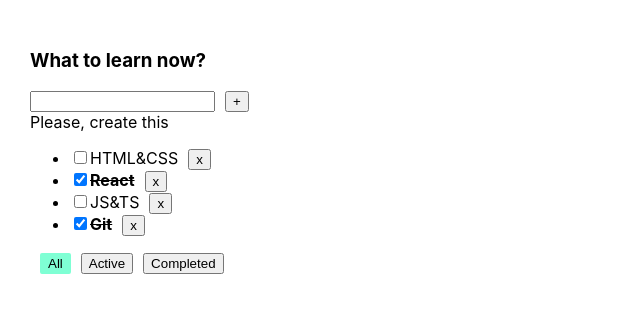
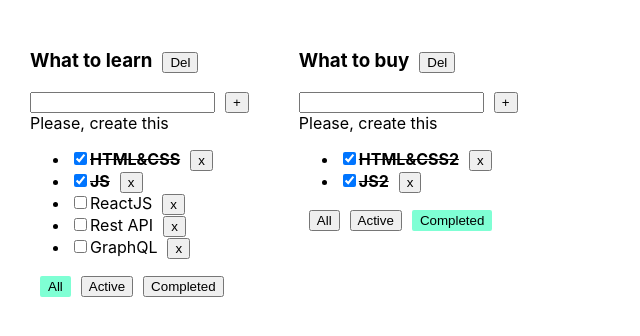
Before and after one commit to ErokhinHeorhii/TodoList, a React (Create React App) app: page / in a window 1280 px wide. Shown: the top 336 px of the page, without its empty margins (0-640 px from the left). Built offline with nearby package versions, Linux system fonts and the light colour scheme.

Commit message:
add: feat 5 lesson todoList(create  two independence todoList)

```diff
--- a/src/App.css
+++ b/src/App.css
@@ -14,7 +14,6 @@
 
 .btn-active{
   background-color: aquamarine;
-  transform:rotate3d() ;
  border: 2px solid aquamarine;
  border-radius: 2px;
 }
--- a/src/App.tsx
+++ b/src/App.tsx
@@ -1,7 +1,7 @@
 import React, { useState } from 'react';
 import { v1 } from 'uuid';
 import './App.css';
-import TodoList, { TaskType } from './TodoList';
+import TodoList, { TodoListType } from './TodoList';
 
 export type taskFilterType = "all" | "active" | "completed";
 
@@ -18,65 +18,101 @@ function App() {
     // U ++!-пропорционально сложности обьекта (сколько свойств столько и функций внесения изменений)
     // D +
 
-    const TodoListTitle = "What to learn now? "
+    let todolistID1 = v1();
+    let todolistID2 = v1();
 
-    let [task, setTask] = useState<Array<TaskType>>(
-        [
-            { id: v1(), title: "HTML&CSS", isDone: false },
-            { id: v1(), title: "React", isDone: true },
-            { id: v1(), title: "JS&TS", isDone: false },
-            { id: v1(), title: "Git", isDone: true },
+    let [todolists, setTodolists] = useState<Array<TodoListType>>([
+        { id: todolistID1, title: 'What to learn', filter: 'all' },
+        { id: todolistID2, title: 'What to buy', filter: 'completed' },
+    ])
+
+    let [tasks, setTasks] = useState({
+        [todolistID1]: [
+            { id: v1(), title: "HTML&CSS", isDone: true },
+            { id: v1(), title: "JS", isDone: true },
+            { id: v1(), title: "ReactJS", isDone: false },
+            { id: v1(), title: "Rest API", isDone: false },
+            { id: v1(), title: "GraphQL", isDone: false },
+        ],
+        [todolistID2]: [
+            { id: v1(), title: "HTML&CSS2", isDone: true },
+            { id: v1(), title: "JS2", isDone: true },
+            { id: v1(), title: "ReactJS2", isDone: false },
+            { id: v1(), title: "Rest API2", isDone: false },
+            { id: v1(), title: "GraphQL2", isDone: false },
         ]
-    )
+    });
 
-    const removeTask = (taskId: string) => {
-        task = task.filter(item => item.id !== taskId)
-        setTask(task)
+    const deleteTodoList = (todolistID: string) => {
+        setTodolists(todolists.filter(item => item.id !== todolistID))
+        console.log("before t", tasks)
+
+        delete tasks[todolistID]
+        console.log("after t", tasks)
+
+    }
+
+    const removeTask = (todoListId: string, taskId: string) => {
+        // task = task.filter(item => item.id !== taskId)
+        // setTask(task)
         //  setTask работает асинхронно
+        setTasks({ ...tasks, [todoListId]: tasks[todoListId].filter(item => item.id !== taskId) })
+
     }
     // ///////////////////////////////////
-    const [filter, filterTask] = useState<taskFilterType>("all")
-
-    function setFiltertask() {
-        let taskForFilter = task;
-        if (filter === "active") {
-            return taskForFilter = task.filter(item => item.isDone === false)
+    const changeTask = (todoListID: string, buttonName: taskFilterType) => {
+        // filterTask(buttonName)
+        let todoList = todolists.find(item => item.id === todoListID)
+        if (todoList) {
+            todoList.filter = buttonName
+            setTodolists([...todolists])
         }
-        if (filter === "completed") {
-            return taskForFilter = task.filter(item => item.isDone === true)
-        }
-        return taskForFilter
-    }
-
-    const changeTask = (buttonName: taskFilterType) => {
-        filterTask(buttonName)
     }
     // UseState работает асинхронно
     //
-    const addTask = (title: string) => {
+    const addTask = (todoListID: string, title: string) => {
 
         const newTask = {
             id: v1(), title, isDone: false
         }
-
-        let newTaskArray = [newTask, ...task]
-        setTask(newTaskArray)
+        // let newTaskArray = [newTask, ...task]
+        // setTask(newTaskArray)
+        setTasks({ ...tasks, [todoListID]: [newTask, ...tasks[todoListID]] })
     }
 
-    const changeStatus=(taskId: string, isDone:boolean)=>{
-        setTask(task.map(item=>item.id !== taskId ? item : {...item, isDone}))
+    const changeStatus = (todolistID: string, taskId: string, isDone: boolean) => {
+        // setTask(task.map(item=>item.id !== taskId ? item : {...item, isDone}))
+        setTasks({
+            ...tasks, [todolistID]: tasks[todolistID].map(item => item.id === taskId ?
+                { ...item, isDone } : item)
+        })
+
     }
 
 
     return (
         <div className="App">
-            <TodoList title={TodoListTitle}
-                task={setFiltertask()}
-                removeTask={removeTask}
-                changeTask={changeTask}
-                addTask={addTask}
-                changeStatus={changeStatus}
-                filter={filter}/>
+            {todolists.map(item => {
+                let taskForFilter = tasks[item.id];
+                if (item.filter === "active") {
+                    taskForFilter = taskForFilter.filter(item => item.isDone === false)
+                }
+                if (item.filter === "completed") {
+                    taskForFilter = taskForFilter.filter(item => item.isDone === true)
+                }
+
+                return <TodoList title={item.title}
+                    key={item.id}
+                    task={taskForFilter}
+                    removeTask={removeTask}
+                    changeTask={changeTask}
+                    addTask={addTask}
+                    changeStatus={changeStatus}
+                    filter={item.filter}
+                    todoListID={item.id}
+                    deleteTodoList={deleteTodoList} />
+            })}
+
         </div>
     );
 }
--- a/src/TodoList.tsx
+++ b/src/TodoList.tsx
@@ -4,11 +4,13 @@ import { taskFilterType } from "./App";
 type TodoListPropsType = {
   title: string;
   task: Array<TaskType>;
-  removeTask: (taskId: string) => void;
-  changeTask: (buttonName: taskFilterType) => void;
-  addTask: (title: string) => void;
-  changeStatus: (taskId: string, isDone: boolean) => void
+  removeTask: (todoListId: string, taskId: string) => void;
+  changeTask: (todoListID: string, buttonName: taskFilterType) => void;
+  addTask: (todoListID: string, title: string) => void;
+  changeStatus: (todolistID: string, taskId: string, isDone: boolean) => void
   filter: taskFilterType
+  todoListID: string
+  deleteTodoList: (todoListID: string) => void
 }
 
 export type TaskType = {
@@ -17,6 +19,11 @@ export type TaskType = {
   isDone: boolean;
 }
 
+export type TodoListType = {
+  id: string;
+  title: string;
+  filter: taskFilterType;
+}
 const TodoList = (props: TodoListPropsType) => {
   const tasksItems = props.task.length ?
     props.task.map(item => {
@@ -24,11 +31,11 @@ const TodoList = (props: TodoListPropsType) => {
         <li key={item.id} className={item.isDone ? 'isDone' : ""}>
           <input
             type="checkbox" onChange={
-              e => props.changeStatus(item.id, e.currentTarget.checked)
+              e => props.changeStatus(props.todoListID, item.id, e.currentTarget.checked)
             } checked={item.isDone} />
 
           <span>{item.title}</span>
-          <button onClick={() => { props.removeTask(item.id) }}>x</button>
+          <button onClick={() => { props.removeTask(props.todoListID, item.id) }}>x</button>
         </li>
       )
     }) :
@@ -41,17 +48,16 @@ const TodoList = (props: TodoListPropsType) => {
   const addTask = () => {
     const trimTitle = title.trim()
     if (trimTitle) {
-      props.addTask(trimTitle)
+      props.addTask(props.todoListID, trimTitle)
     } else {
       setError(true)
     }
-
     setTitle(' ')
   }
 
   const onChangeHandler = (e: ChangeEvent<HTMLInputElement>) => {
     if (error) {
-      setError(false)
+      setError(!error)
     }
     setTitle(e.currentTarget.value)
   }
@@ -63,16 +69,22 @@ const TodoList = (props: TodoListPropsType) => {
   }
 
   const changeTaskHandler = (title: taskFilterType) => {
-    return () => { props.changeTask(title) }
+    return () => { props.changeTask(props.todoListID, title) }
   }
 
   const userMessage = error
-  ?  <div style ={{color:"red"}}>Title is requared! </div>
-  : <div> Please, create this</div>
+    ? <div style={{ color: "red" }}>Title is requared! </div>
+    : <div> Please, create this</div>
+
+  const onClickHandlerForTodoList = () => {
+    props.deleteTodoList(props.todoListID)
+  }
 
   return (
     <div>
-      <h3>{props.title}</h3>
+      <h3>{props.title}
+        <button onClick={onClickHandlerForTodoList}>Del</button>
+      </h3>
       <div>
         <input
           className={error ? "error" : ""}
```
